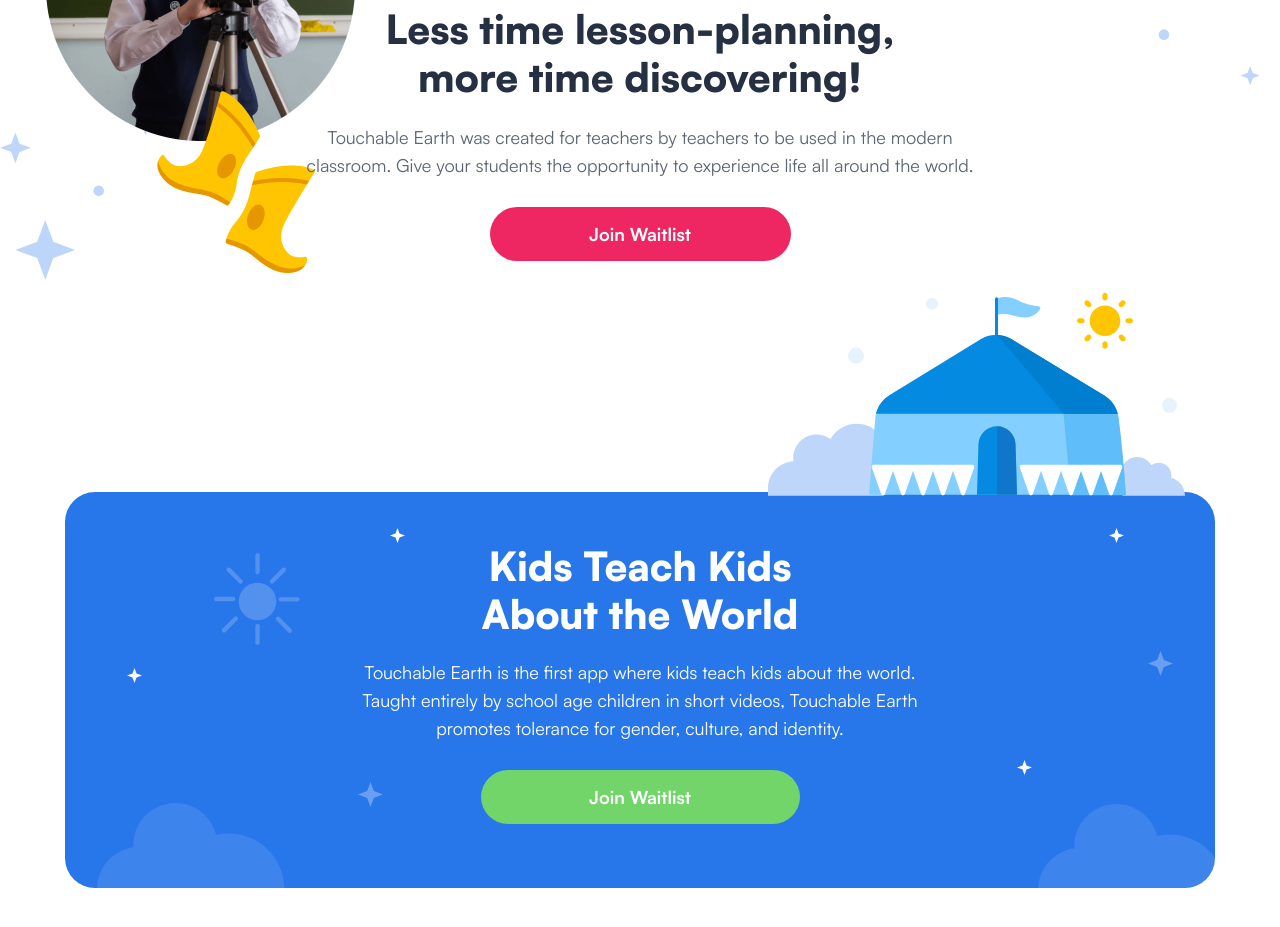
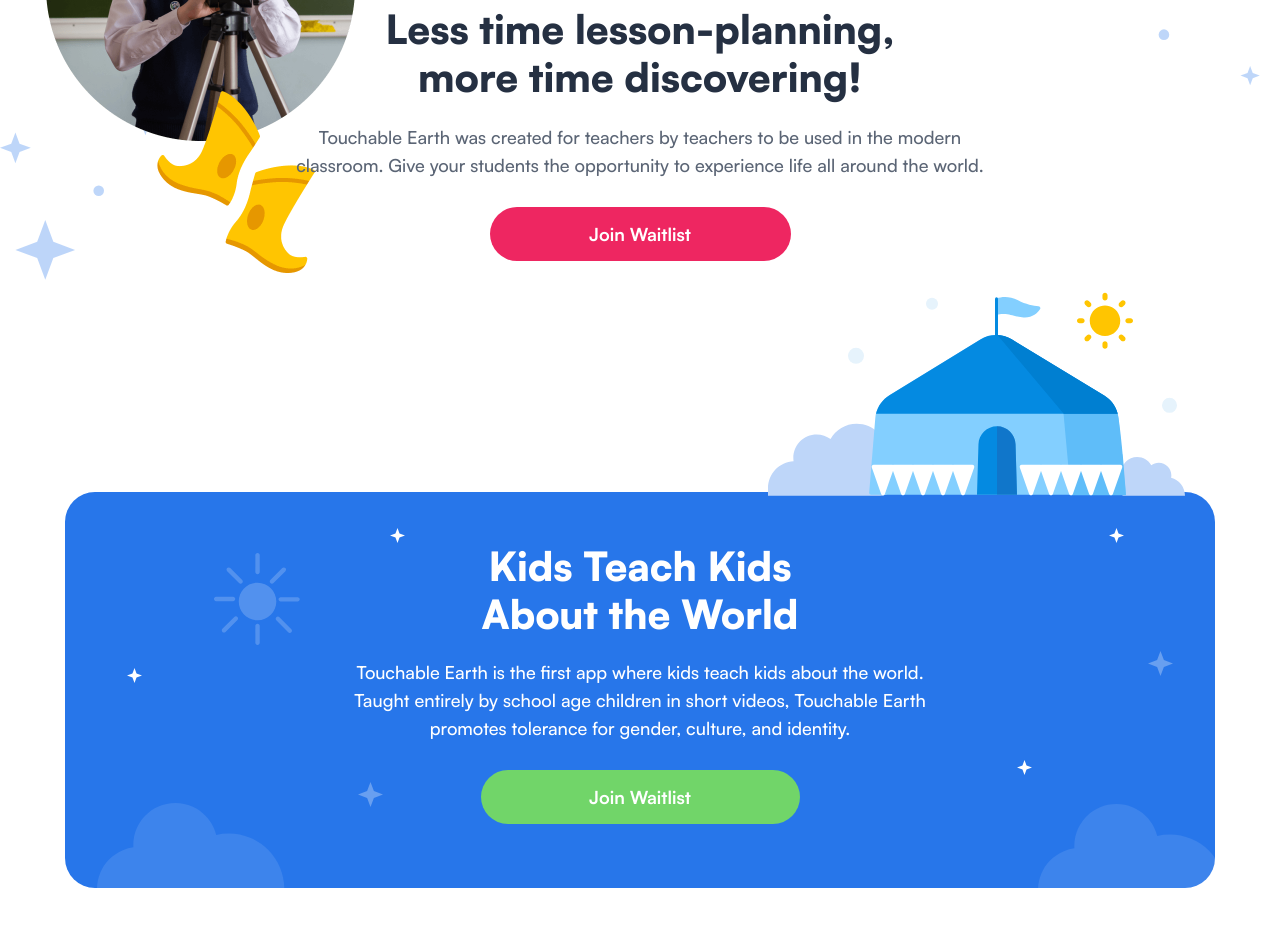
Before and after one commit to devpaperpillar/touchable-earth, a plain HTML site: page index.html in a window 1280 px wide. Shown: the part 4520-5447 px from the top of the page. Drawn offline with nearby package versions, Linux system fonts and the light colour scheme.

Commit message:
missing update

```diff
--- a/assets/styles/nav-banner.scss
+++ b/assets/styles/nav-banner.scss
@@ -537,6 +537,7 @@
         color: #5B6575;
         max-width: 693px;
         margin: 22px auto 28px;
+        font-weight: 500 !important;
     }
     button{
         width: 301px;
@@ -609,6 +610,7 @@
             color: #fff;
             max-width: 582px;
             margin: 20px auto 28px;
+            font-weight: 500 !important;
         }
         button{
             width: 319px;
```
Also changed, not shown: assets/styles/nav-banner.css, 1 other file.
